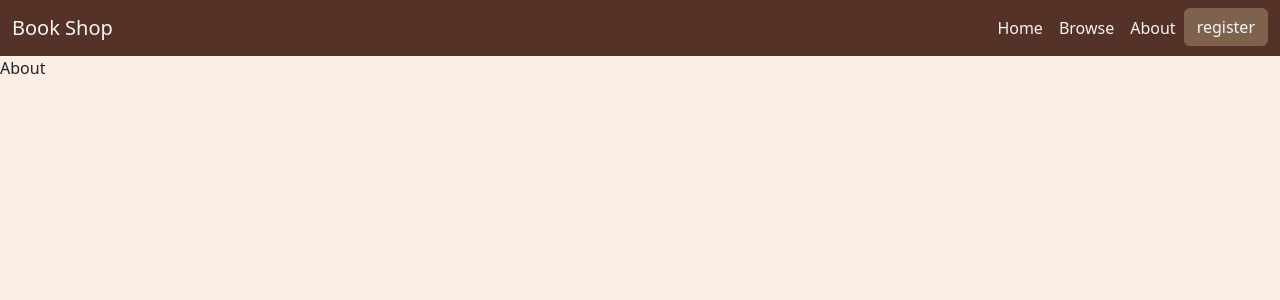
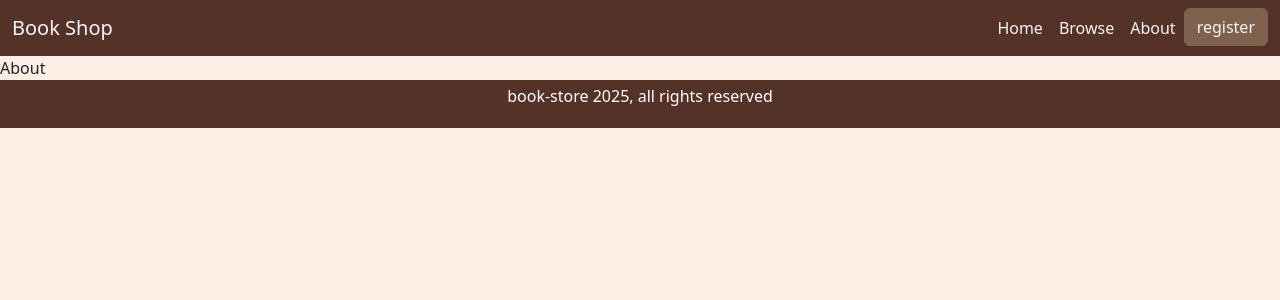
Before and after one commit to naghamalrjoub/full-stack-bookstore, a React app in the folder frontend/: page /About in a window 1280 px wide. Shown: the top 300 px of the page. Built offline with nearby package versions, Linux system fonts and the light colour scheme; the HTML template or start-up script is replaced by a standard one.

Commit message:
footer added

```diff
--- a/frontend/src/App.jsx
+++ b/frontend/src/App.jsx
@@ -4,18 +4,21 @@ import { Routes, Route } from 'react-router-dom'
 import Home from './pages/Home'
 import Books from './pages/Books'
 import About from './pages/About'
+import Footer from './components/Footer'
 
 function App() {
   return (
-    <>
-        <Navbar></Navbar>
-
+    <div className='d-flex flex-column'>
+        <Navbar />
         <Routes>
             <Route path='/' element={<Home />}></Route>
             <Route path='/Books' element={<Books />}></Route>
             <Route path='/About' element={<About />}></Route>
         </Routes>
-    </>
+
+        <Footer />
+
+    </div>
   )
 }
 
--- /dev/null
+++ b/frontend/src/components/Footer.jsx
@@ -0,0 +1,11 @@
+import React from 'react'
+
+const Footer = () => {
+  return (
+    <div className='d-flex justify-content-center align-items-center' style={{backgroundColor: "rgb(85, 50, 40)", color: "white", height: "3rem"}}>
+        <p>book-store 2025, all rights reserved</p>
+    </div>
+  )
+}
+
+export default Footer
```
